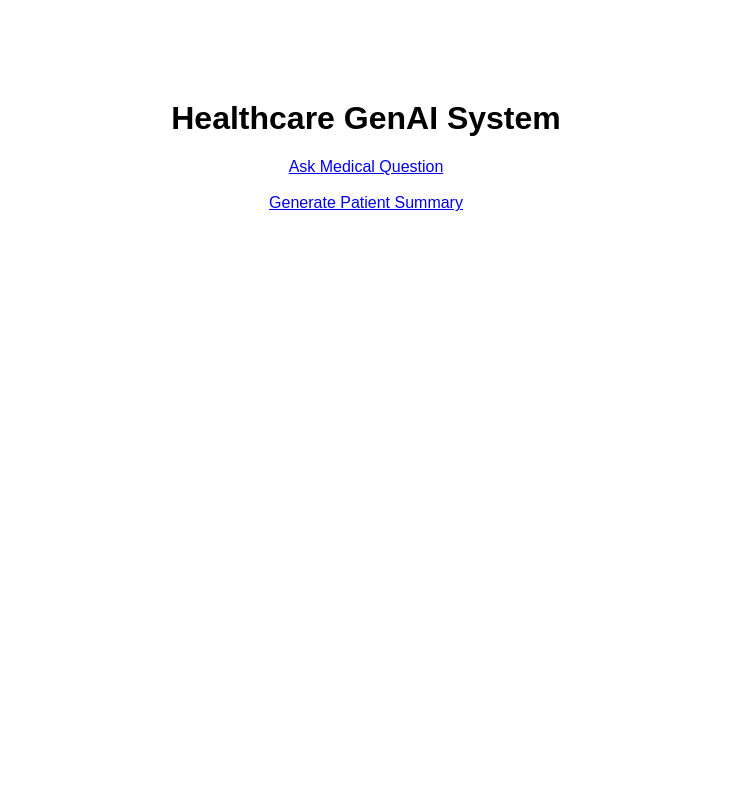
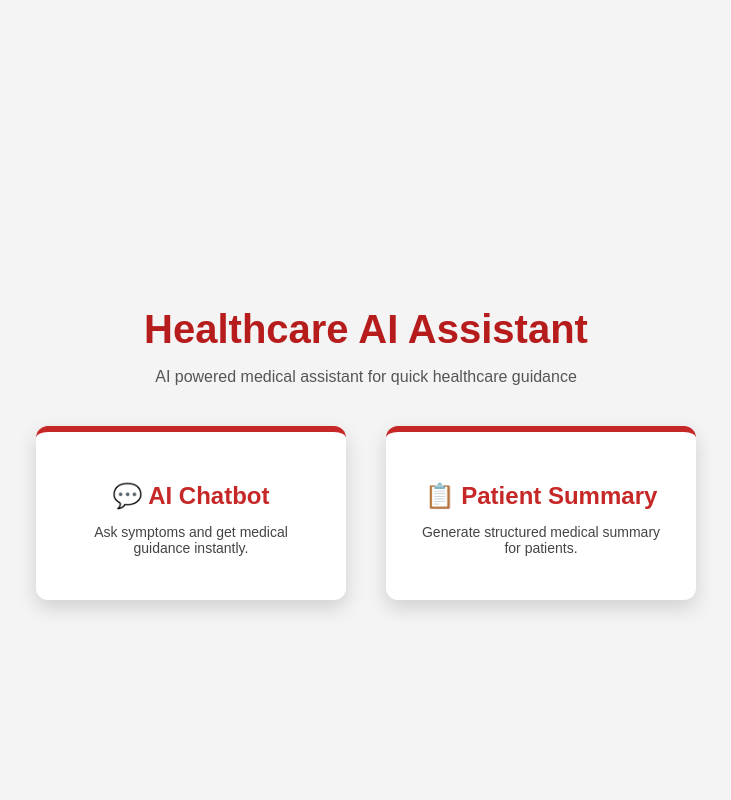
Before and after one commit to Vanshikav18/healthcare-genai, a Flask app: page / in a window 1280 px wide. Shown: the whole page, without its empty margins (274-1005 px from the left). Run offline with Flask 3, Linux system fonts and the light colour scheme.

Commit message:
Updated UI design and red-white healthcare theme

```diff
--- a/app/ai_engine.py
+++ b/app/ai_engine.py
@@ -5,12 +5,12 @@ def generate_ai_response(user_input):
     context = search_context(user_input)
 
     response = f"""
-Based on medical knowledge:
+Medical Information:
 
 {context}
 
-This information is for educational purposes only.
-Please consult a healthcare professional for diagnosis.
+Note: This AI assistant provides general medical information only.
+Please consult a doctor for professional advice.
 """
 
     return response
--- a/app/app.py
+++ b/app/app.py
@@ -1,13 +1,15 @@
 from flask import Flask
 from .routes import main
-
+import os
 
 def create_app():
 
+    base_dir = os.path.dirname(os.path.dirname(os.path.abspath(__file__)))
+
     app = Flask(
         __name__,
-        template_folder="../templates",
-        static_folder="../static"
+        template_folder=os.path.join(base_dir, "templates"),
+        static_folder=os.path.join(base_dir, "static")
     )
 
     app.register_blueprint(main)
@@ -17,6 +19,5 @@ def create_app():
 
 app = create_app()
 
-
 if __name__ == "__main__":
     app.run(debug=True)
--- a/app/routes.py
+++ b/app/routes.py
@@ -7,22 +7,21 @@ main = Blueprint("main", __name__)
 
 @main.route("/")
 def home():
-
     return render_template("index.html")
 
 
-@main.route("/chat", methods=["GET","POST"])
+@main.route("/chat", methods=["GET", "POST"])
 def chat():
 
     answer = None
+    question = None
 
     if request.method == "POST":
 
         question = request.form["question"]
-
         answer = generate_ai_response(question)
 
-    return render_template("chat.html", answer=answer)
+    return render_template("chat.html", question=question, answer=answer)
 
 
 @main.route("/summary", methods=["GET","POST"])
--- a/static/style.css
+++ b/static/style.css
@@ -1,14 +1,164 @@
 body{
-font-family: Arial;
-text-align:center;
-margin-top:100px;
+
+font-family: Arial, Helvetica, sans-serif;
+background:#f4f4f4;
+margin:0;
+padding:0;
+
+display:flex;
+justify-content:center;
+align-items:center;
+height:100vh;
+
 }
 
-input{
-padding:10px;
-width:300px;
+/* main container */
+
+.main-card{
+
+background:white;
+width:450px;
+padding:35px;
+border-radius:12px;
+box-shadow:0 10px 25px rgba(0,0,0,0.15);
+
+text-align:center;
+
 }
 
+/* headings */
+
+h1{
+
+color:#b71c1c;
+margin-bottom:25px;
+
+}
+
+h2{
+
+color:#b71c1c;
+
+}
+
+h3{
+
+margin-bottom:15px;
+
+}
+
+/* inputs */
+
+input, textarea{
+
+width:100%;
+padding:12px;
+margin:10px 0;
+
+border-radius:6px;
+border:1px solid #ccc;
+
+font-size:14px;
+
+}
+
+/* button */
+
 button{
-padding:10px;
+
+background:#c62828;
+color:white;
+
+border:none;
+padding:12px 18px;
+
+border-radius:6px;
+
+cursor:pointer;
+font-size:15px;
+
+margin-top:5px;
+
 }
+
+button:hover{
+
+background:#b71c1c;
+
+}
+
+/* chatbot user message */
+
+.chat-user{
+
+background:#ffcdd2;
+padding:12px;
+border-radius:8px;
+margin-top:15px;
+
+text-align:right;
+
+}
+
+/* chatbot bot message */
+
+.chat-bot{
+
+background:#fff5f5;
+padding:15px;
+
+border-left:5px solid #c62828;
+
+border-radius:8px;
+
+margin-top:15px;
+
+text-align:left;
+
+}
+
+/* summary output */
+
+.summary-result{
+
+margin-top:20px;
+
+padding:20px;
+
+background:#fff5f5;
+
+border-left:6px solid #c62828;
+
+border-radius:8px;
+
+text-align:left;
+
+line-height:1.6;
+
+}
+
+/* note */
+
+.note{
+
+font-size:13px;
+margin-top:10px;
+color:#555;
+
+}
+
+/* back button */
+
+.back-btn{
+
+display:inline-block;
+
+margin-top:20px;
+
+text-decoration:none;
+
+color:#c62828;
+
+font-weight:bold;
+
+}
--- a/templates/index.html
+++ b/templates/index.html
@@ -2,19 +2,128 @@
 <html>
 
 <head>
-<title>Healthcare GenAI</title>
-<link rel="stylesheet" href="/static/style.css">
+
+<title>Healthcare AI Assistant</title>
+
+<link rel="stylesheet" href="{{ url_for('static', filename='style.css') }}">
+
+<style>
+
+/* HOME PAGE STYLE */
+
+.home-wrapper{
+
+text-align:center;
+margin-top:80px;
+
+}
+
+.home-title{
+
+color:#b71c1c;
+font-size:40px;
+margin-bottom:10px;
+
+}
+
+.home-subtitle{
+
+color:#555;
+margin-bottom:40px;
+
+}
+
+.card-container{
+
+display:flex;
+justify-content:center;
+gap:40px;
+
+}
+
+.home-card{
+
+width:250px;
+background:white;
+
+padding:30px;
+
+border-radius:12px;
+
+box-shadow:0 8px 20px rgba(0,0,0,0.15);
+
+text-decoration:none;
+
+color:black;
+
+border-top:6px solid #c62828;
+
+transition:0.3s;
+
+}
+
+.home-card:hover{
+
+transform:translateY(-5px);
+
+box-shadow:0 12px 25px rgba(0,0,0,0.2);
+
+}
+
+.home-card h2{
+
+color:#c62828;
+margin-bottom:10px;
+
+}
+
+.home-card p{
+
+font-size:14px;
+color:#444;
+
+}
+
+</style>
+
 </head>
 
 <body>
 
-<h1>Healthcare GenAI System</h1>
+<div class="home-wrapper">
 
-<a href="/chat">Ask Medical Question</a>
+<h1 class="home-title">Healthcare AI Assistant</h1>
 
-<br><br>
+<p class="home-subtitle">
+AI powered medical assistant for quick healthcare guidance
+</p>
 
-<a href="/summary">Generate Patient Summary</a>
+<div class="card-container">
+
+<a href="/chat" class="home-card">
+
+<h2>💬 AI Chatbot</h2>
+
+<p>
+Ask symptoms and get medical guidance instantly.
+</p>
+
+</a>
+
+<a href="/summary" class="home-card">
+
+<h2>📋 Patient Summary</h2>
+
+<p>
+Generate structured medical summary for patients.
+</p>
+
+</a>
+
+</div>
+
+</div>
 
 </body>
+
 </html>
```
Also changed, not shown: app/patient_summary.py (+7 -15 lines), app/vector_store.py (+7 -14 lines), templates/chat.html (+38 -6 lines), templates/result.html (+2 -14 lines), templates/summary.html (+38 -12 lines).
